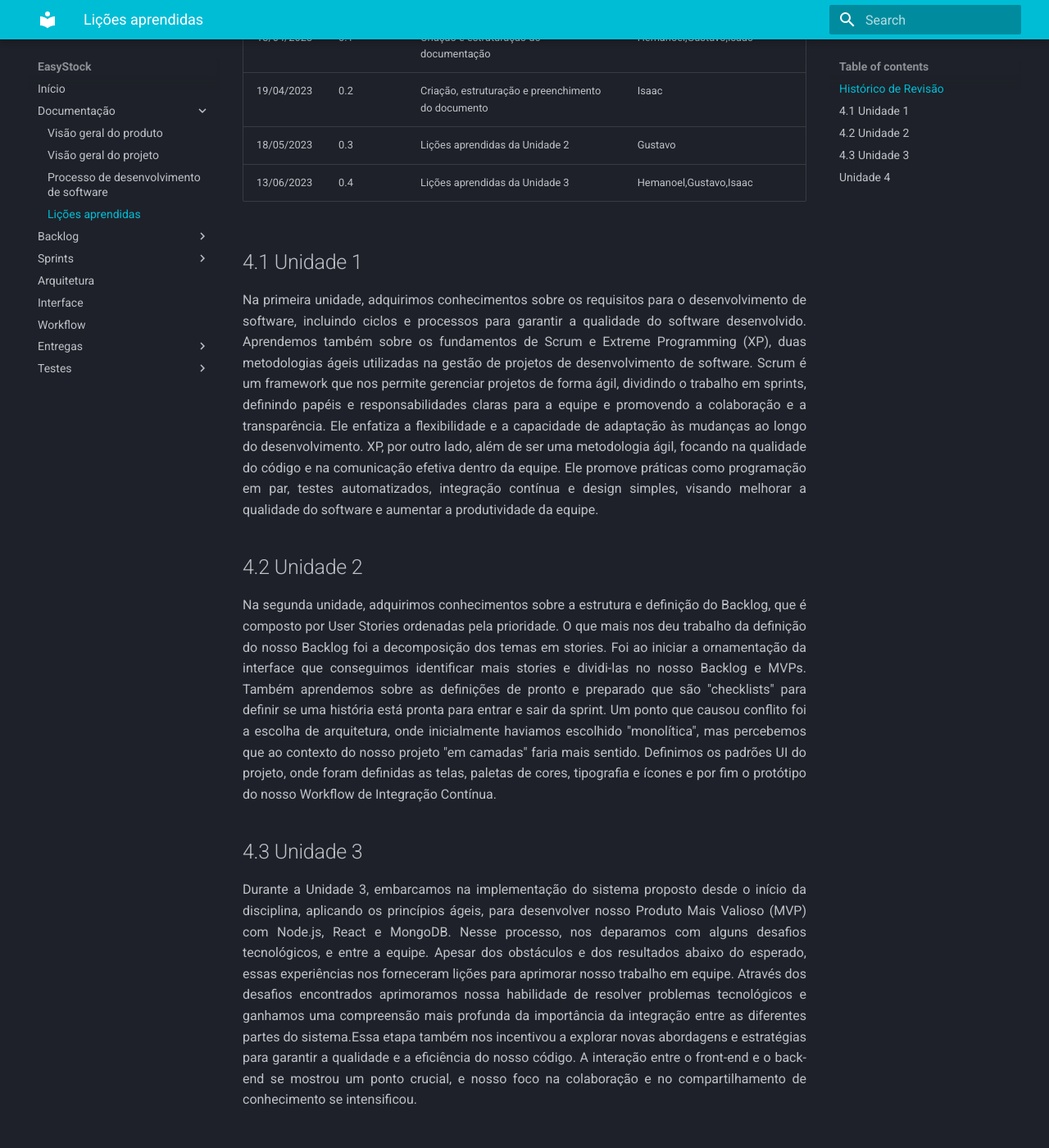
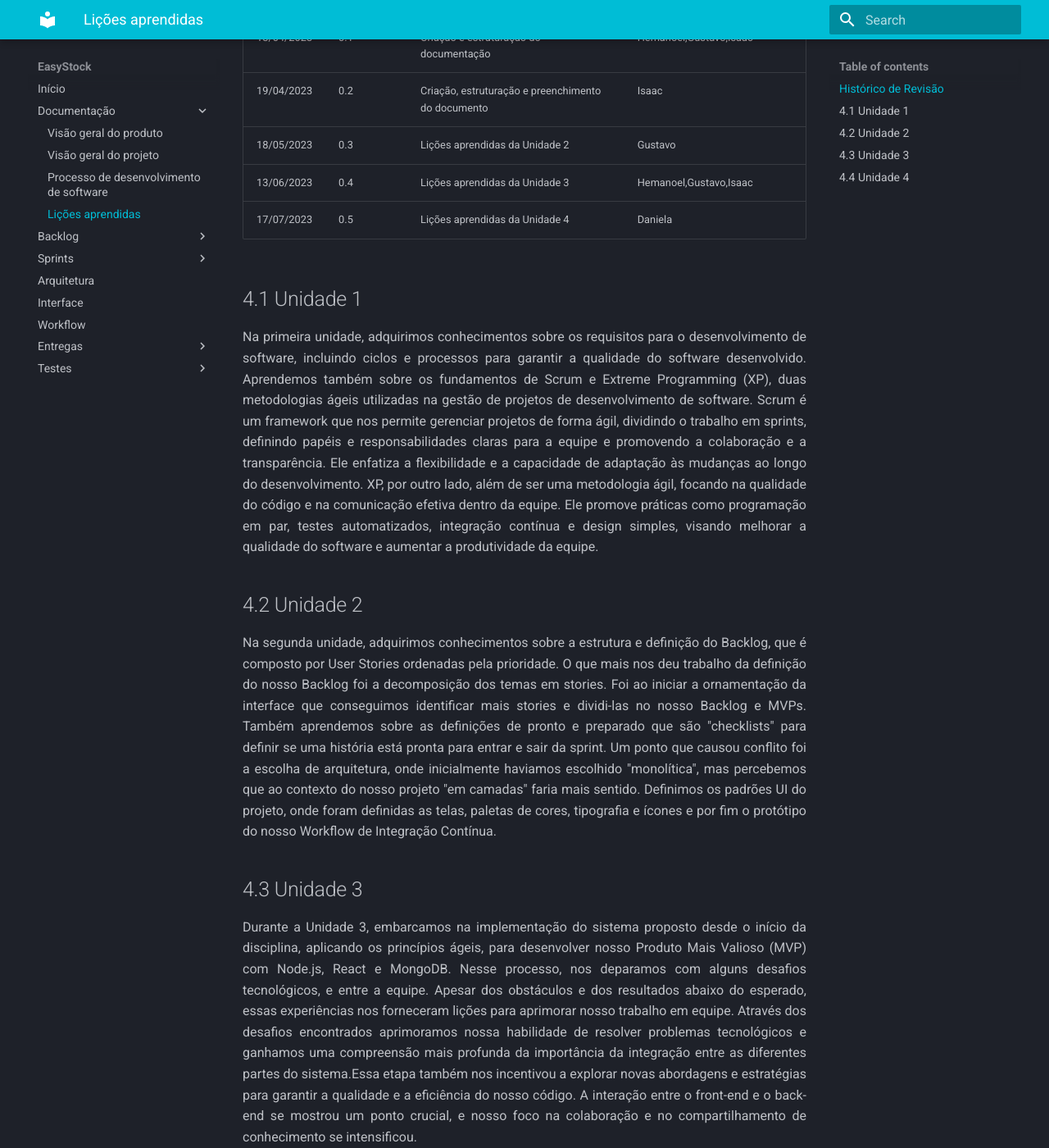
Before and after one commit to mdsreq-fga-unb/2023.1-EasyStock, an MkDocs documentation site: the page built from docs/licoes-aprendidas.md, in a window 1280 px wide and 1400 px high, scrolled down 274 px. Shown: the whole window at 82% size. Built offline with MkDocs 1.6.1 and Material for MkDocs 9.7.7, drawn with Linux system fonts in a browser that asks for light colours; some of the changed text lies outside the part shown.

Commit message:
Histórico

```diff
--- a/docs/licoes-aprendidas.md
+++ b/docs/licoes-aprendidas.md
@@ -6,6 +6,7 @@
 | 19/04/2023 | 0.2 | Criação, estruturação e preenchimento do documento | Isaac |
 | 18/05/2023 | 0.3 | Lições aprendidas da Unidade 2 | Gustavo |
 | 13/06/2023 | 0.4 | Lições aprendidas da Unidade 3 | Hemanoel,Gustavo,Isaac |
+| 17/07/2023 | 0.5 | Lições aprendidas da Unidade 4 | Daniela |
 
 ## 4.1 Unidade 1
 <div style="text-align: justify">
@@ -32,7 +33,7 @@ Durante a Unidade 3, embarcamos na implementação do sistema proposto desde o i
 Através dos desafios encontrados aprimoramos nossa habilidade de resolver problemas tecnológicos  e ganhamos uma compreensão mais profunda da importância da integração entre as diferentes partes do sistema.Essa etapa também nos incentivou a explorar novas abordagens e estratégias para garantir a qualidade e a eficiência do nosso código. A interação entre o front-end e o back-end se mostrou um ponto crucial, e nosso foco na colaboração e no compartilhamento de conhecimento se intensificou.
 </div>
 
-## Unidade 4
+## 4.4 Unidade 4
 
 <div style="text-align: justify">
 
```
Also changed, not shown: site/licoes-aprendidas/index.html, site/search/search_index.json, 1 other file.
